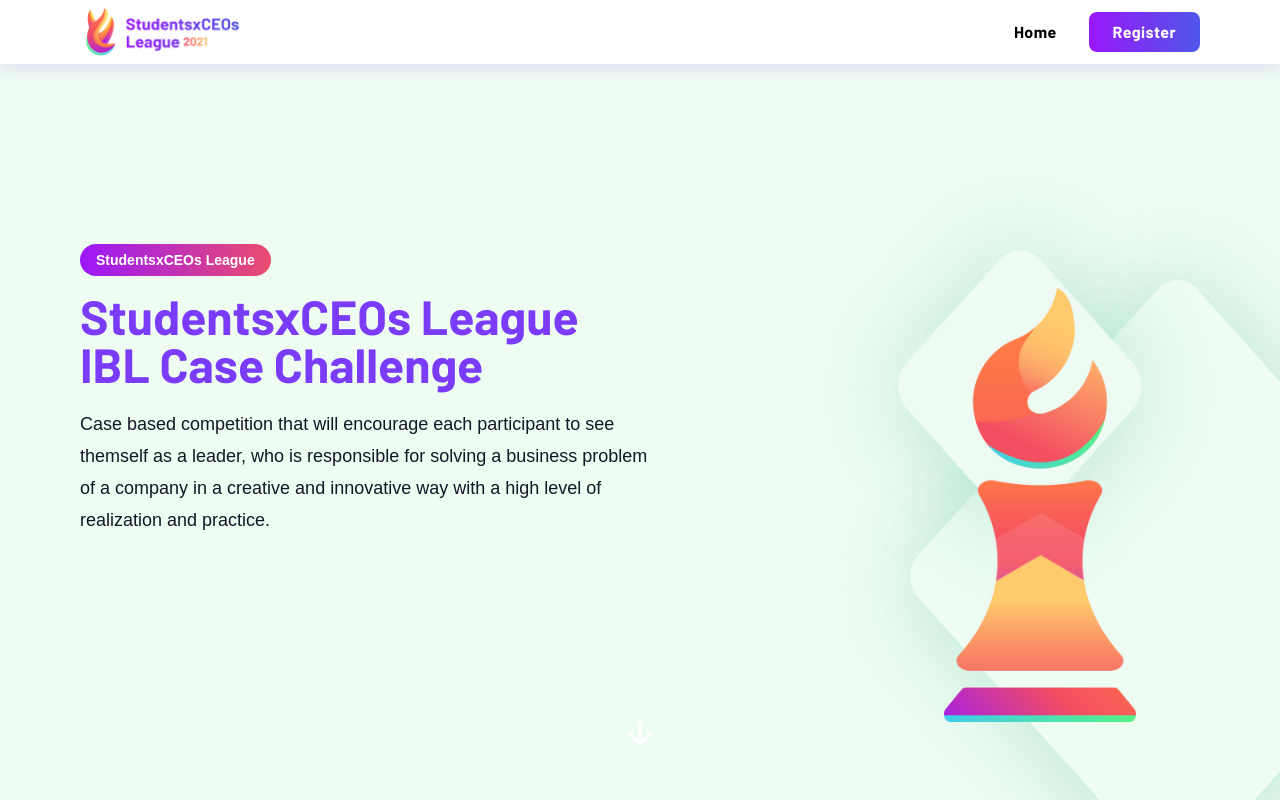
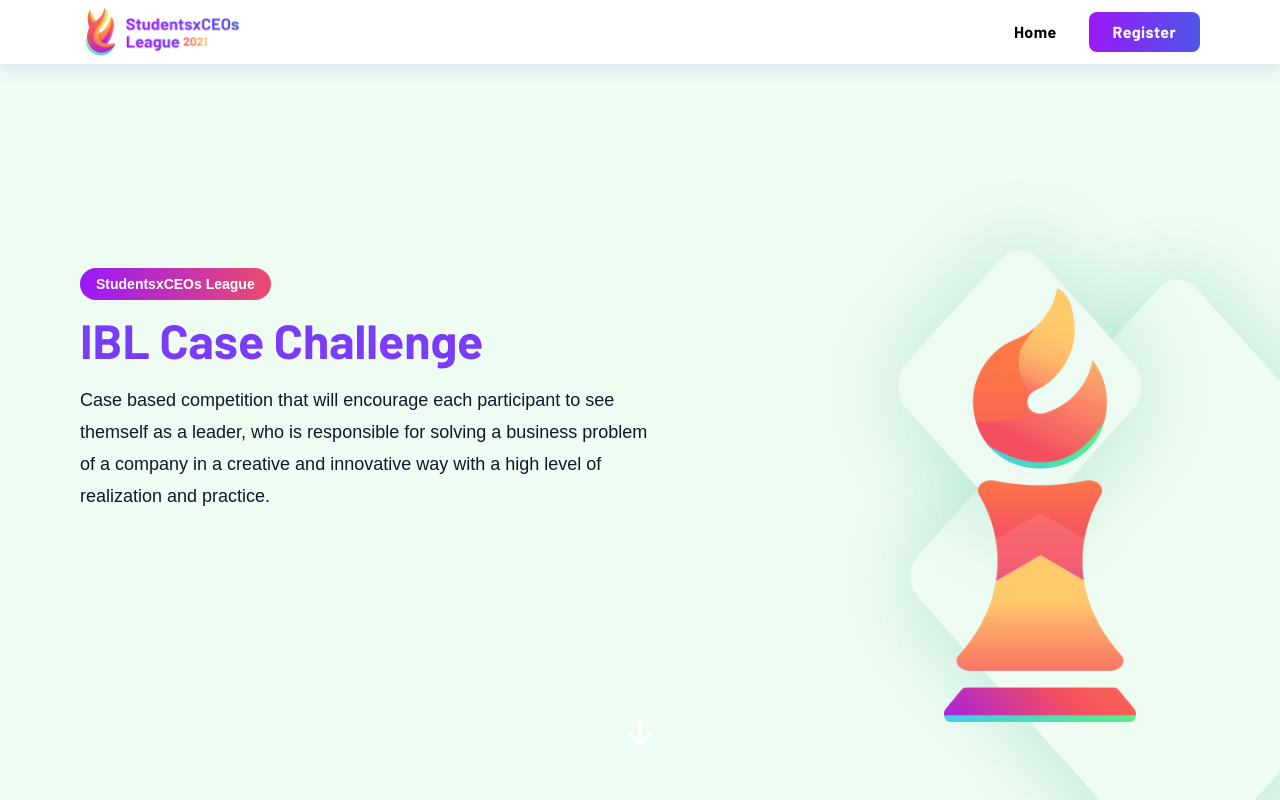
Before and after one commit to theodorusclarence/sxceosleague, a Next.js app: page /ibl-case-challenge in a window 1280 px wide. Shown: the top 800 px of the page. Built offline with nearby package versions, Linux system fonts and the light colour scheme; a web font is replaced by a local one.

Commit message:
fix(ibl-case): delete line 79,80

```diff
--- a/pages/ibl-case-challenge.jsx
+++ b/pages/ibl-case-challenge.jsx
@@ -76,8 +76,6 @@ export default function ibl_case_challenge() {
                             <PurpleLabel>StudentsxCEOs League</PurpleLabel>
 
                             <h1 className='text-4xl text-spurple-400 md:text-5xl'>
-                                StudentsxCEOs League
-                                <br />
                                 IBL Case Challenge
                             </h1>
                             <p className='leading-6 text-gray-900 md:leading-8 md:text-lg'>
```
